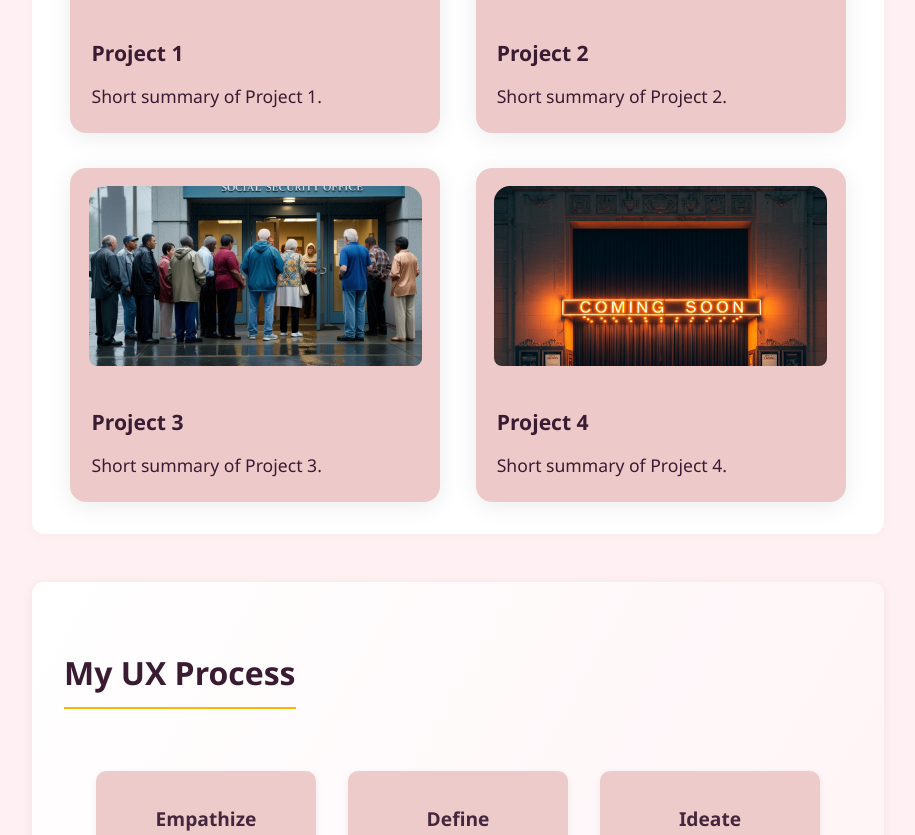
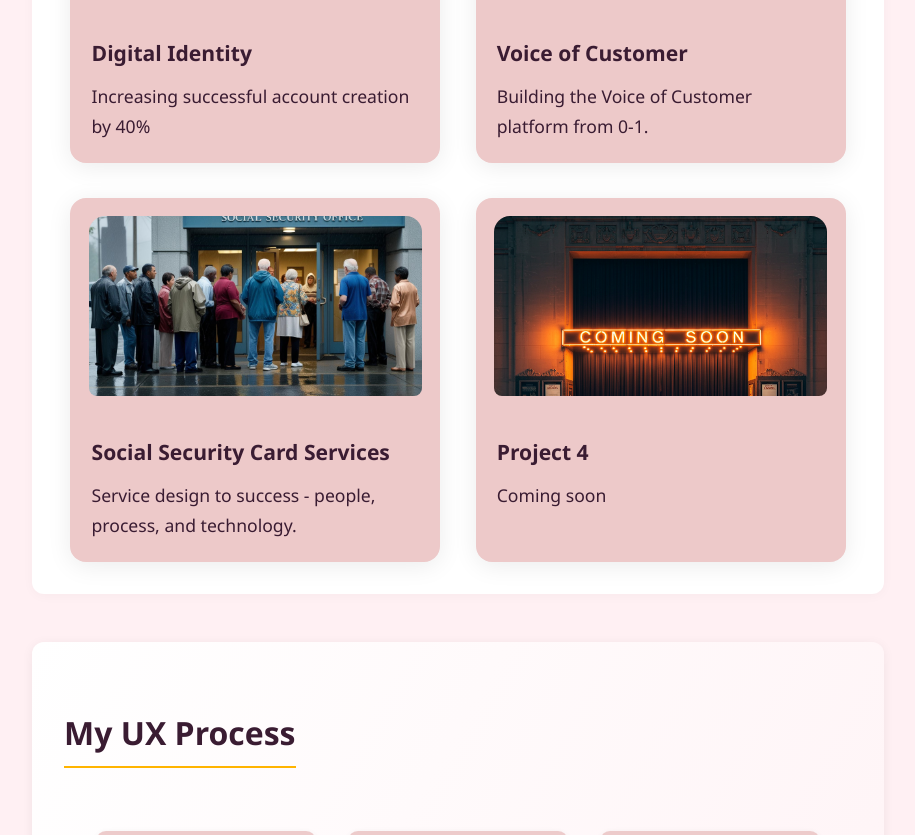
Before and after one commit to HCDSolutions/natePortfolio, a plain HTML site: page index.html in a window 1280 px wide. Shown: the part 1200-2035 px from the top of the page, without its empty margins (182-1097 px from the left). Drawn offline with Linux system fonts and the light colour scheme.

Commit message:
updated project names, and subtitles disabled project 4

```diff
--- a/index.html
+++ b/index.html
@@ -78,31 +78,31 @@
           <a href="digitalIdentity.html" class="project-card">
             <img src="images/diWireframe.png" alt="Project 1" />
             <div class="project-card-content">
-              <h3>Project 1</h3>
-              <p>Short summary of Project 1.</p>
+              <h3>Digital Identity</h3>
+              <p>Increasing successful account creation by 40%</p>
             </div>
           </a>
           <a href="voiceOfCustomer.html" class="project-card">
             <img src="images/vocPopUpSurvey.jpg" alt="Project 2" />
             <div class="project-card-content">
-              <h3>Project 2</h3>
-              <p>Short summary of Project 2.</p>
+              <h3>Voice of Customer</h3>
+              <p>Building the Voice of Customer platform from 0-1.</p>
             </div>
           </a>
           <a href="ssCardDigital.html" class="project-card">
             <img src="images/ssCardCover.png" alt="Project 3" />
             <div class="project-card-content">
-              <h3>Project 3</h3>
-              <p>Short summary of Project 3.</p>
+              <h3>Social Security Card Services</h3>
+              <p>Service design to success - people, process, and technology.</p>
             </div>
           </a>
-          <a href="project4.html" class="project-card">
-            <img src="images/comingSoon.png" alt="Project 4" />
-            <div class="project-card-content">
-              <h3>Project 4</h3>
-              <p>Short summary of Project 4.</p>
-            </div>
-          </a>
+          <div class="project-card project-card-disabled">
+  <img src="images/comingSoon.png" alt="Project 4 (coming soon)" />
+  <div class="project-card-content">
+    <h3>Project 4</h3>
+    <p>Coming soon</p>
+  </div>
+</div>
         </div>
       </section>
       <!-- <section id="portfolio"> -->
```
Also changed, not shown: voiceOfCustomer.html (+1 -1 lines).
